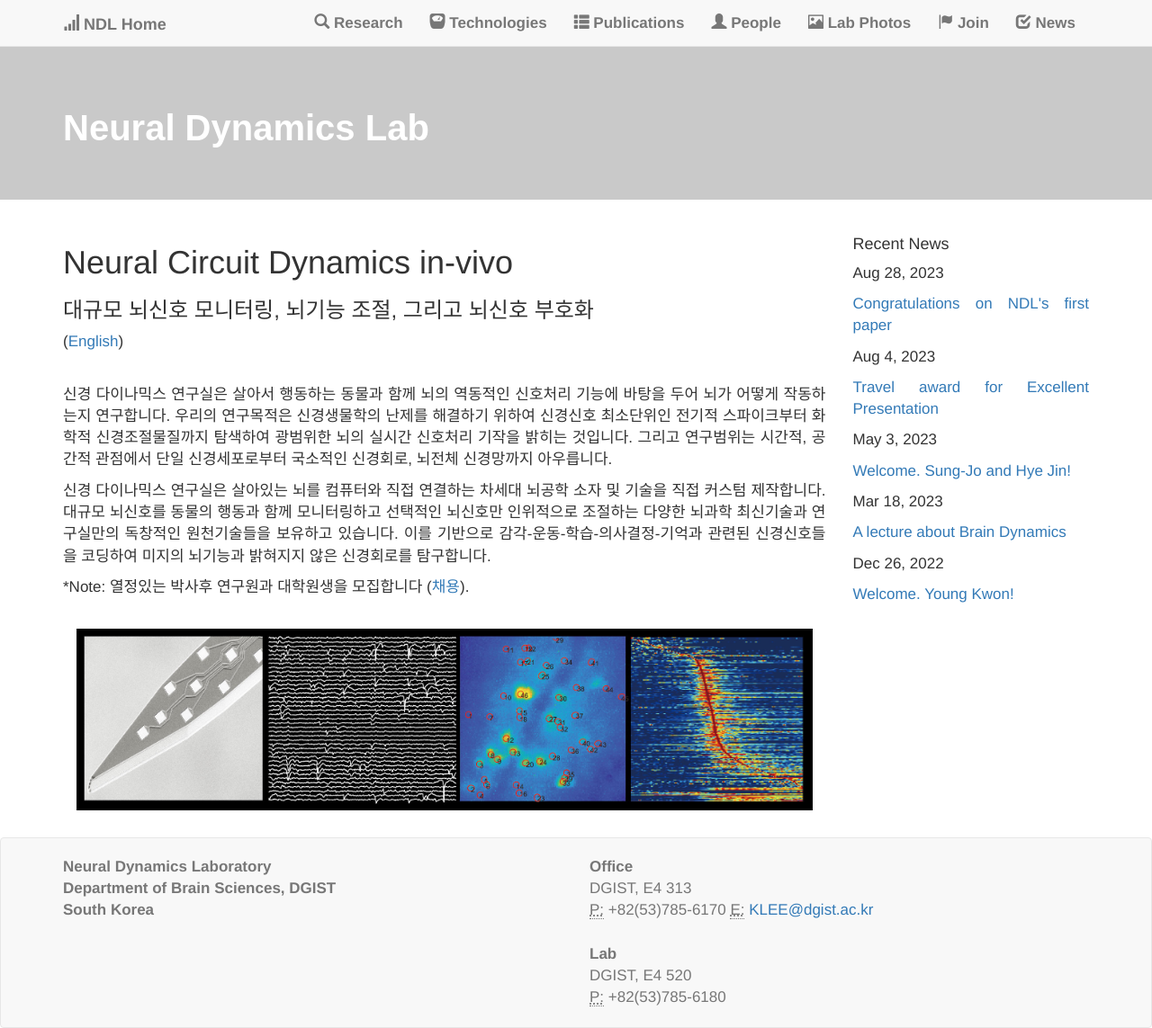
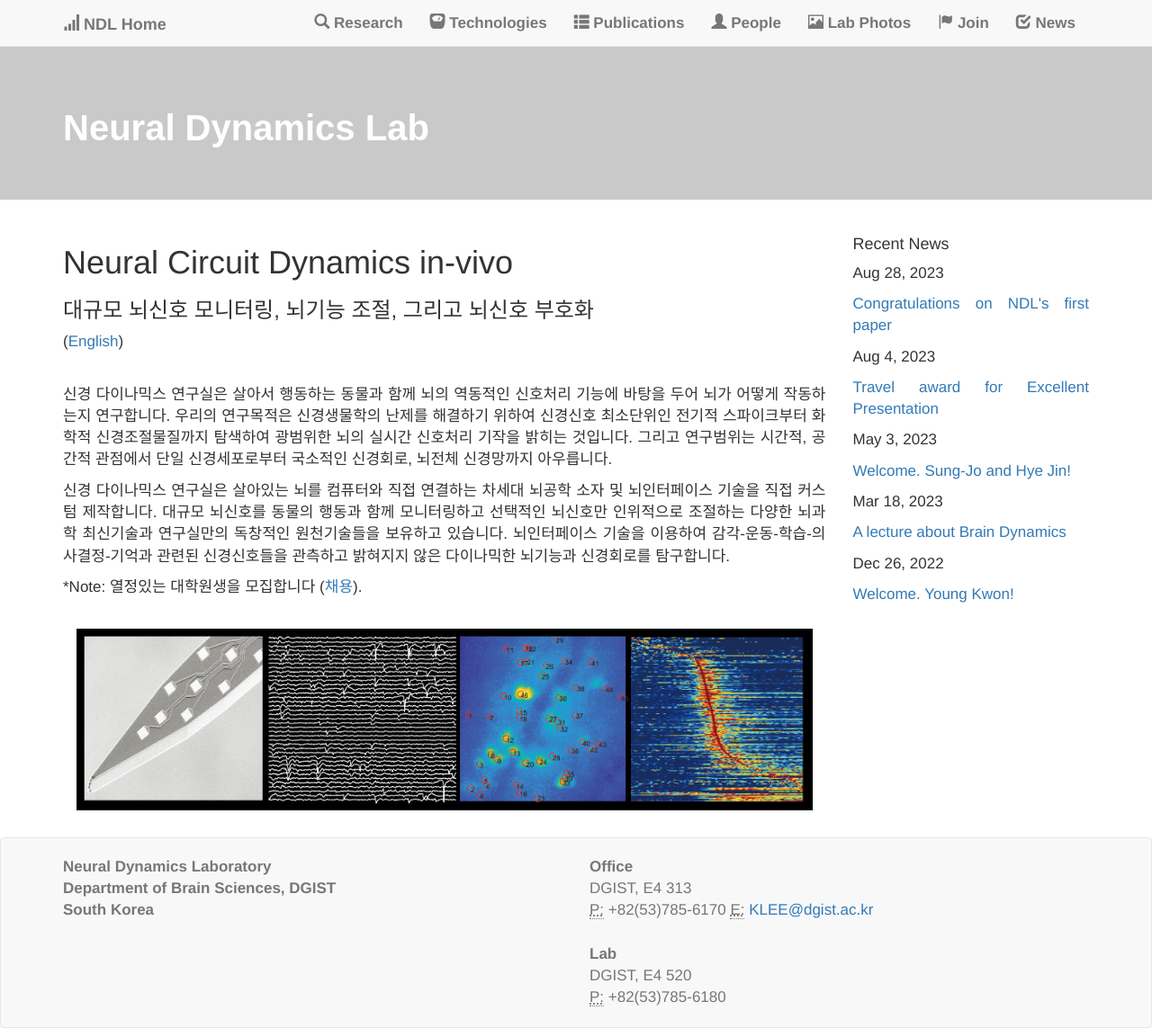
Before and after one commit to kleelab/kleelab.github.io, a Jekyll site: the page built from index.html, in a window 1280 px wide. Shown: the whole page at 90% size. Built offline with Jekyll 4.4.1, drawn with Linux system fonts in a browser that asks for light colours; nearby versions of some CDN libraries; a style sheet for code colours, icons or effects is not loaded.

Commit message:
Update index.html

```diff
--- a/index.html
+++ b/index.html
@@ -18,9 +18,9 @@ layout: home
 <br>
 <p>신경 다이나믹스 연구실은 살아서 행동하는 동물과 함께 뇌의 역동적인 신호처리 기능에 바탕을 두어 뇌가 어떻게 작동하는지 연구합니다. 우리의 연구목적은 신경생물학의 난제를 해결하기 위하여 신경신호 최소단위인 전기적 스파이크부터 화학적 신경조절물질까지 탐색하여 광범위한 뇌의 실시간 신호처리 기작을 밝히는 것입니다. 그리고 연구범위는 시간적, 공간적 관점에서 단일 신경세포로부터 국소적인 신경회로, 뇌전체 신경망까지 아우릅니다.</p>
 
-<p>신경 다이나믹스 연구실은 살아있는 뇌를 컴퓨터와 직접 연결하는 차세대 뇌공학 소자 및 기술을 직접 커스텀 제작합니다. 대규모 뇌신호를 동물의 행동과 함께 모니터링하고 선택적인 뇌신호만 인위적으로 조절하는 다양한 뇌과학 최신기술과 연구실만의 독창적인 원천기술들을 보유하고 있습니다. 이를 기반으로 감각-운동-학습-의사결정-기억과 관련된 신경신호들을 코딩하여 미지의 뇌기능과 밝혀지지 않은 신경회로를 탐구합니다.</p>
+<p>신경 다이나믹스 연구실은 살아있는 뇌를 컴퓨터와 직접 연결하는 차세대 뇌공학 소자 및 뇌인터페이스 기술을 직접 커스텀 제작합니다. 대규모 뇌신호를 동물의 행동과 함께 모니터링하고 선택적인 뇌신호만 인위적으로 조절하는 다양한 뇌과학 최신기술과 연구실만의 독창적인 원천기술들을 보유하고 있습니다. 뇌인터페이스 기술을 이용하여 감각-운동-학습-의사결정-기억과 관련된 신경신호들을 관측하고 밝혀지지 않은 다이나믹한 뇌기능과 신경회로를 탐구합니다.</p>
 
-<p>  *Note: 열정있는 박사후 연구원과 대학원생을 모집합니다 (<a href="{{ site.url }}{{ site.baseurl }}/joinusK">채용</a>). </p>
+<p>  *Note: 열정있는 대학원생을 모집합니다 (<a href="{{ site.url }}{{ site.baseurl }}/joinusK">채용</a>). </p>
 
 <br>
 
```
